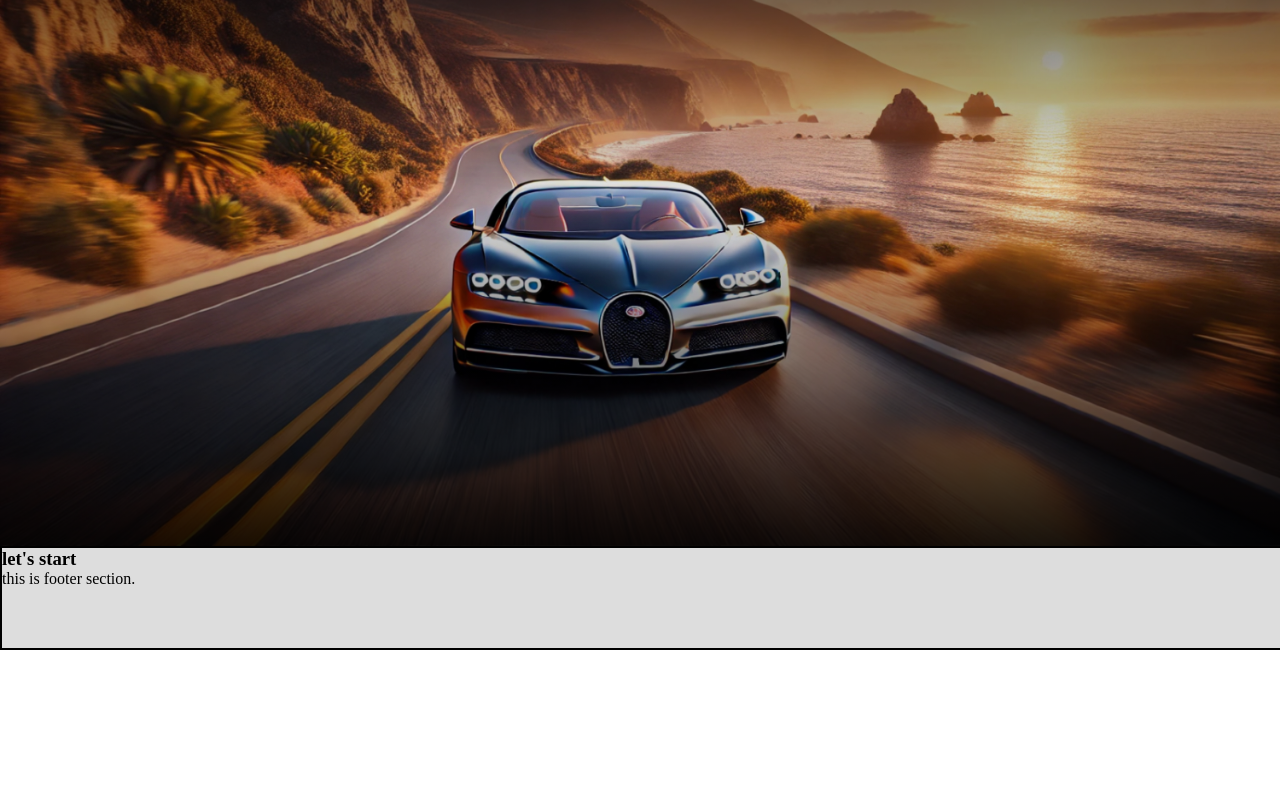
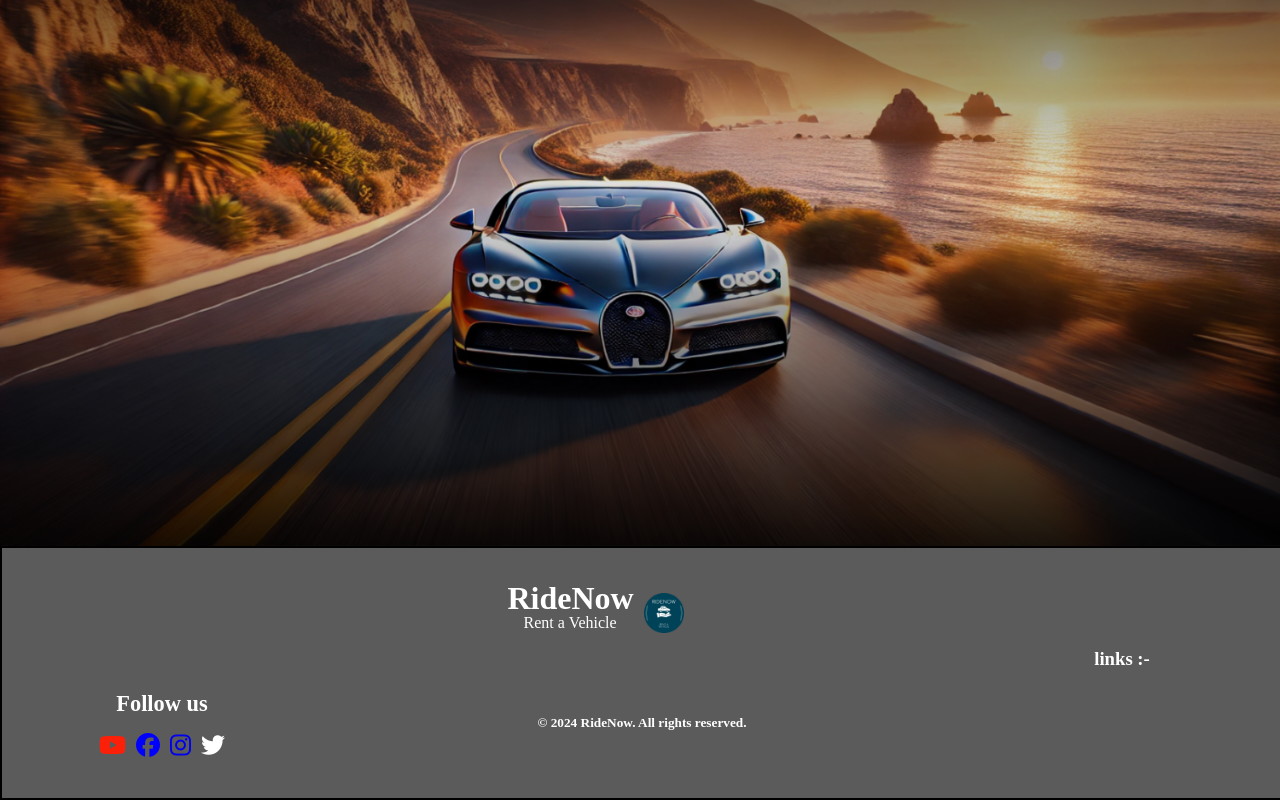
Before and after one commit to dipesh-cwd/project, a React (Vite) app in the folder minor-app/: page / in a window 1280 px wide. Shown: the part 167-967 px from the top of the page. Before the commit the page ends 817 px from the top, so only its background shows below. Built offline with nearby package versions, Linux system fonts and the light colour scheme.

Commit message:
improved footer section

```diff
--- a/minor-app/src/component/footer/Footer.css
+++ b/minor-app/src/component/footer/Footer.css
@@ -1,9 +1,121 @@
+.footer {
+  height: auto;
+  width: 100%;
+  border: 2px solid black;
+  background-color: rgba(0, 0, 0, 0.642);
+  position: relative;
+}
+
+.site-logo-name {
+     width: 100%;
+  height: 100px;
+  display: flex;
+  justify-content: center;
+  align-items: center;
+  position: relative;
+
+  border: 0px solid white;
+
+}
+
+.site-name {
 
 
-.footer{
-    height: 100px;
+  border: 0px solid black;
+  display: flex;
+  justify-content: center;
+  align-items: center;
+  text-align: center;
+}
+.site-p {
+    margin: 0;
+  font-weight: bolder;
+  color: white;
+  font-size: 2em;
+}
+
+.site-name img {
+  height: 40px;
+  width: 40px;
+  margin-left: 10px;
+  position: relative;
+  top: 15px;
+}
+.rent {
+  font-size: 1em;
+  color: white;
+  position: relative;
+  top: 25px;
+  right: 160px;
+}
+
+
+.info-box{
     width: 100%;
-    border: 2px solid black;
-    background-color: #ddd;
+
+    display: flex;
+    justify-content: space-between;
+    align-items: center;
+    border: 0px solid white;
 
 }
+
+.other-site-link{
+height: 150px;
+width: 25%;
+border: 0px solid white;
+display: flex;
+flex-direction: column;
+justify-content: center;
+align-items: center;
+
+}
+.other-site-link p{
+    font-size: 1.4em;
+    color: white;
+    font-weight: 900;
+    margin-bottom: 20px;
+}
+
+.copy-right{
+    height: 150px;
+    width: 35%;
+    border: 0px solid red;
+    display: flex;
+flex-direction: column;
+justify-content: center;
+align-items: center;
+color: white;
+}
+.nothing{
+    height: 150px;
+    width: 25%;
+    border: 0px solid red;
+    color: white;
+}
+
+.below_follow{
+display: flex;
+gap: 10px;
+}
+
+.nothing h3{
+    width: 100%;
+    display: flex;
+    justify-content: center;
+    align-items: center;
+}
+
+
+@media (max-width: 750px) {
+    .info-box{
+        width: 100%;
+
+        display: flex;
+        flex-direction: column;
+        justify-content: space-between;
+        align-items: center;
+        border: 0px solid white;
+
+    }
+}
--- a/minor-app/src/component/footer/Footer.jsx
+++ b/minor-app/src/component/footer/Footer.jsx
@@ -1,14 +1,40 @@
-
-import './Footer.css'
+import "./Footer.css";
 
 function Footer() {
+  const LogoPic = "./public/logo.png";
+  return (
+    <div className="footer">
+      <div className="site-logo-name">
+        <div className="site-name">
+          <p className="site-p">RideNow </p>
+          <img src={LogoPic} alt="site-logo" />
+          <p className="rent">Rent a Vehicle</p>
+        </div>
+      </div>
+      <div className="info-box">
+        <div className="other-site-link">
+          <p>Follow us </p>
+          <div className="below_follow">
+            <a href="https://youtube.com/@dearsubscriber3094?si=WEXYClnKnuY5KJB2"><i className="fa-brands fa-youtube fa-xl" style={{color: "#fd2008"}}></i></a>
+            <a href="https://www.facebook.com/profile.php?id=61553846560963"><i className="fa-brands fa-facebook fa-xl" style={{color: "blue"}}></i></a>
+            <a href="www.youtube.com/@DipeshYadav-h2g"><i className="fa-brands fa-instagram fa-xl" style={{color: ""}}></i></a>
+            <a href="www.youtube.com/@DipeshYadav-h2g"><i className="fa-brands fa-twitter fa-xl" style={{color: "white"}}></i></a>
 
-    return (
-      <div className='footer'>
-        <h3>let's start</h3>
-        <p>this is footer section.</p>
+
+
+
+          </div>
+        </div>
+        <div className="copy-right">
+
+          <h5>&copy; 2024 RideNow. All rights reserved.</h5>
+        </div>
+        <div className="nothing">
+          <h3>links :-</h3>
+        </div>
       </div>
-    )
-  }
+    </div>
+  );
+}
 
-  export default Footer
+export default Footer;
--- a/minor-app/src/component/header/Header.css
+++ b/minor-app/src/component/header/Header.css
@@ -75,14 +75,13 @@ input[type="search"] {
   color: white;
   text-decoration: none;
   font-size: 1.1em;
-  padding: 1px;
-  border-radius: 10px;
   display: inline-block;
   transition: 0.3s all;
 }
 
 .nav a:hover {
-  background-color: rgba(255, 255, 255, 0.326);
+  color: blue;
+  border-bottom: 1px solid blue;
 }
 
 .profile {
--- a/minor-app/src/components/DropdownButton/DropdownButton.css
+++ b/minor-app/src/components/DropdownButton/DropdownButton.css
@@ -2,20 +2,30 @@
   display: flex;
   align-items: center;
   width: fit-content;
-  /* padding: 1rem; */
-  /* background-color: white; */
-  border-radius: 0.5rem;
-  box-shadow: rgba(149, 157, 165, 0.2) 0px 8px 24px;
+  padding: 2px;
+ color: white;
   cursor: pointer;
+  transition: .3s all;
+
 }
+.dropdown-btn:hover{
+  /* background-color:rgba(255, 255, 255, 0.207);
+  backdrop-filter: blur(5px); */
+  color: blue;
+  border-bottom:1px solid blue ;
+
+}
+/* .dropdown-btn:active{
+  color: red;
+} */
 
 .toggle-icon {
   display: flex;
   align-items: center;
   justify-content: center;
-  margin-left: 1rem;
+  margin-left: 13px;
 }
 
 .button-open {
-  border: rgb(147 197 253) 2px solid;
+
 }
--- a/minor-app/src/components/DropdownContent/DropdownContent.css
+++ b/minor-app/src/components/DropdownContent/DropdownContent.css
@@ -1,12 +1,13 @@
 .dropdown-content {
   position: absolute;
-  min-width: 100%;
+  min-width: 70%;
   display: flex;
   flex-direction: column;
   align-items: center;
   padding: 1rem;
   margin-top: 0.5rem;
-  background-color: white;
+  background-color: rgba(255, 255, 255, 0.147);
+  backdrop-filter: blur(5px);
   border-radius: 0.5rem;
   box-shadow: rgba(149, 157, 165, 0.2) 0px 8px 24px;
   max-height: 40vh;
@@ -17,6 +18,7 @@
   transition: transform 150ms ease-in-out, opacity 100ms ease-in-out;
   opacity: 0;
   pointer-events: none;
+  color: white;
 }
 
 .dropdown-content::-webkit-scrollbar {
--- a/minor-app/src/components/DropdownItem/DropdownItem.css
+++ b/minor-app/src/components/DropdownItem/DropdownItem.css
@@ -7,5 +7,6 @@
 }
 
 .dropdown-item:hover {
-  background-color: rgb(240 249 255);
+  background-color: rgba(240, 249, 255, 0.408);
+  color: black;
 }
```
